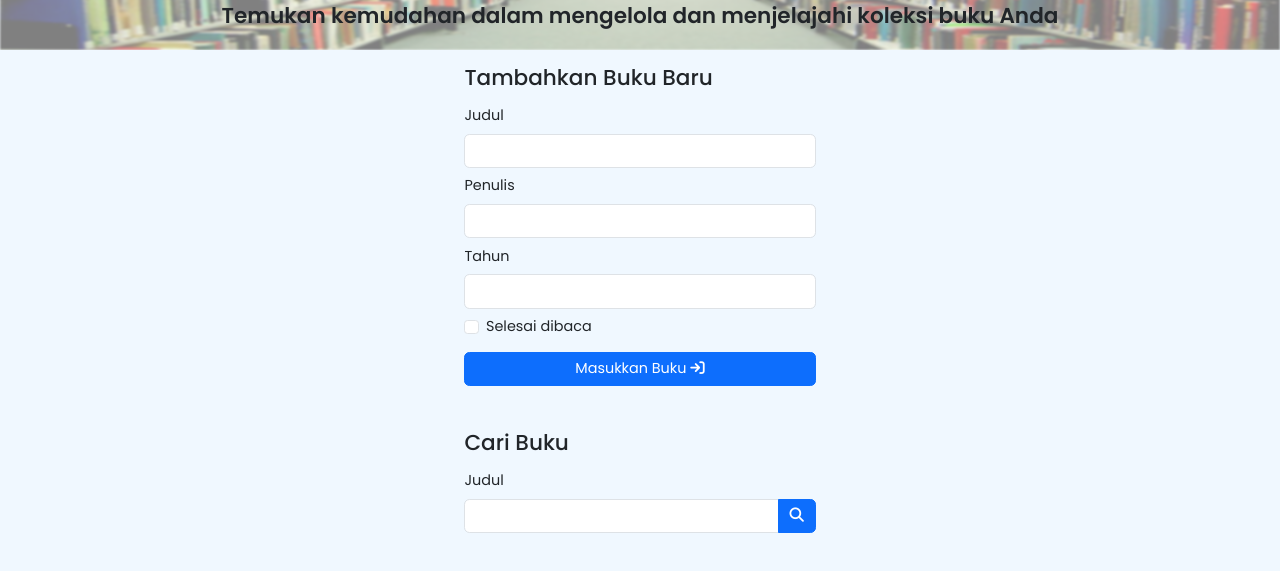
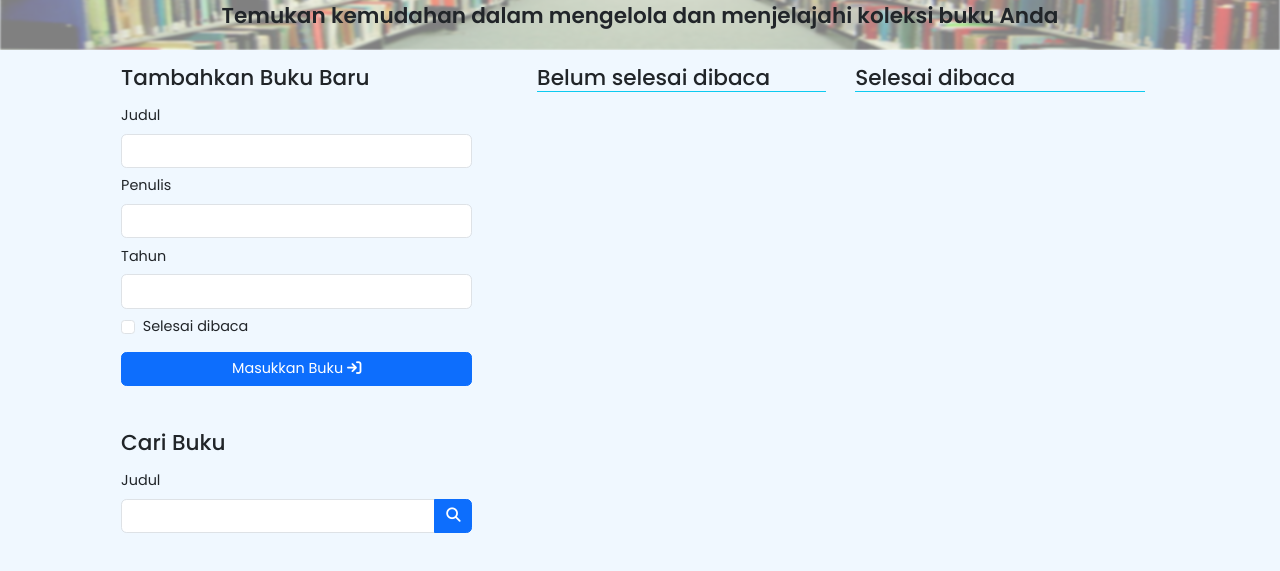
Before and after one commit to irfandwisamudra/bookshelf-apps, a plain HTML site: page index.html in a window 1280 px wide. Shown: the part 183-754 px from the top of the page. Drawn offline with nearby package versions, Linux system fonts and the light colour scheme.

Commit message:
Add bookshelf section

```diff
--- a/index.html
+++ b/index.html
@@ -110,6 +110,28 @@
             </form>
           </section>
         </div>
+
+        <div
+          class="d-flex flex-wrap align-content-start p-3 col-12 col-md-6 col-lg-7"
+        >
+          <div
+            class="px-0 pb-5 px-md-3 pe-sm-3 col-12 col-sm-6 col-md-12 col-lg-6"
+          >
+            <section>
+              <h4 class="border-bottom border-info">Belum selesai dibaca</h4>
+              <div id="incompleteBookshelfList"></div>
+            </section>
+          </div>
+
+          <div
+            class="px-0 pb-5 px-md-3 ps-sm-3 col-12 col-sm-6 col-md-12 col-lg-6"
+          >
+            <section>
+              <h4 class="border-bottom border-info">Selesai dibaca</h4>
+              <div id="completeBookshelfList"></div>
+            </section>
+          </div>
+        </div>
       </main>
     </div>
 
```
